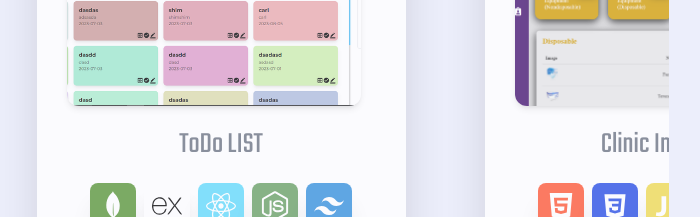
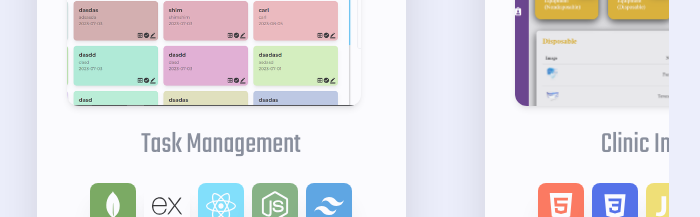
Before and after one commit to Tine0814/my-portfolio, a React (Vite) app: page / in a window 1280 px wide. Shown: the part 2860-3077 px from the top of the page, without its empty margins (419-1119 px from the left). Built offline with nearby package versions, Linux system fonts and the light colour scheme.

Commit message:
update Portfolio

```diff
--- a/src/components/Portfolio.jsx
+++ b/src/components/Portfolio.jsx
@@ -98,7 +98,7 @@ const Portfolio = () => {
                         />
                       </div>
                     </div>
-                    <h2 className="text-[30px]">ToDo LIST </h2>
+                    <h2 className="text-[30px]">Task Management</h2>
                     <div className="flex gap-2 justify-center">
                       <IconButton
                         textColor="text-white"
@@ -139,7 +139,8 @@ const Portfolio = () => {
                     <div className="flex justify-center">
                       <motion.a
                         whileHover={{ scale: 1.2 }}
-                        href=""
+                        href="https://to-do-list-mern-stack-frontend.vercel.app/"
+                        target="_blank"
                         className="bg-primary text-light w-[90px] h-[30px] grid place-items-center rounded-md "
                       >
                         Visit Site{" "}
```
